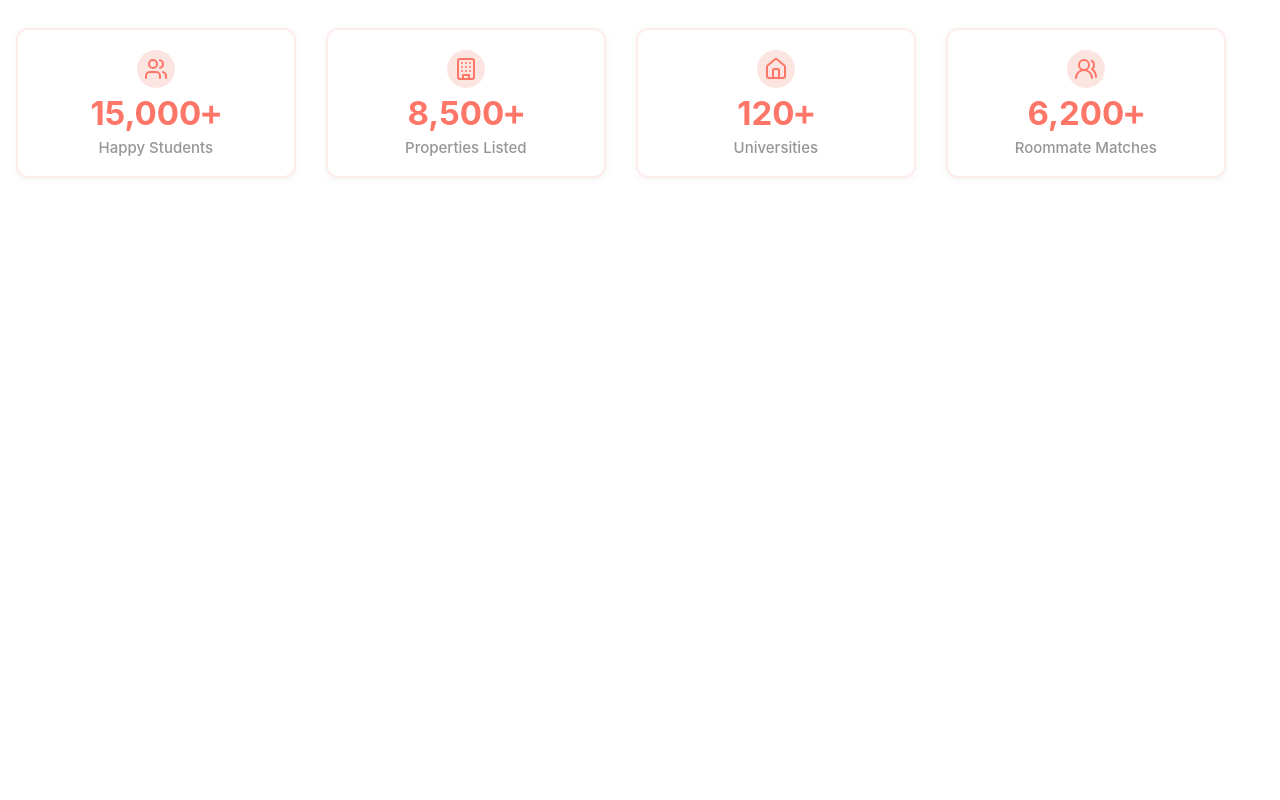
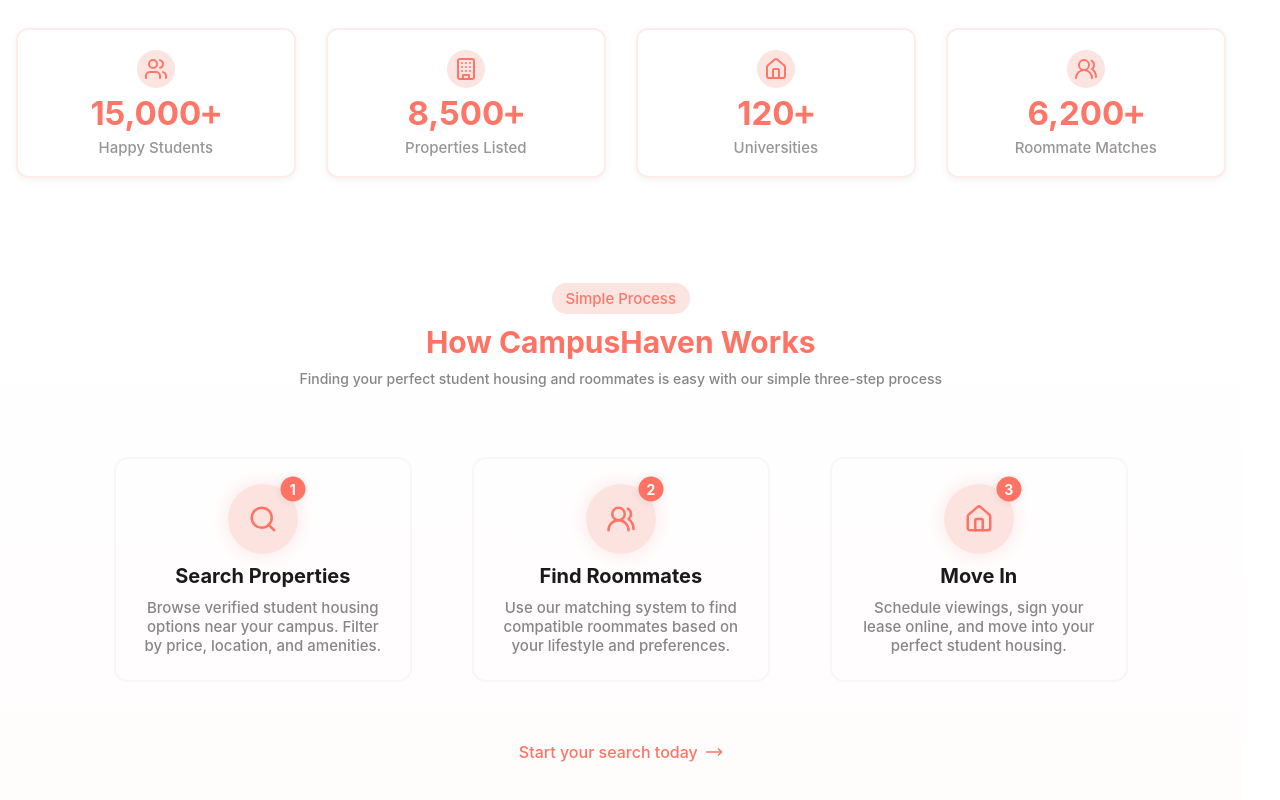
Before and after one commit to Maymasi/coloc-location-app, a React (Vite) app: page / in a window 1280 px wide. Shown: the part 725-1525 px from the top of the page. Before the commit the page ends 1008 px from the top, so only its background shows below. Built offline with nearby package versions, Linux system fonts and the light colour scheme.

Commit message:
finalize SimpleProcess

```diff
--- a/package.json
+++ b/package.json
@@ -18,6 +18,7 @@
     "react": "^19.0.0",
     "react-countup": "^6.5.3",
     "react-dom": "^19.0.0",
+    "react-intersection-observer": "^9.16.0",
     "react-slick": "^0.30.3",
     "slick-carousel": "^1.8.1"
   },
--- a/src/assets/styles/styleHome.css
+++ b/src/assets/styles/styleHome.css
@@ -297,3 +297,92 @@
     color: #979595;
     font-size: 15px;
 }
+.litleTitle{
+    color: #fd7667;
+    background-color: #facec98d;
+    font-size: 15px;
+    padding: 6px 14px;
+    border-radius: 15px;
+}
+.bigTitle{
+    color: #fe7364;
+    font-size: 30px;
+    font-weight: 700;
+}
+.shortDescrip{
+    color: #878686;
+}
+.cards{
+    display: flex;
+    justify-content: center;
+    margin-top: 60px;
+    gap: 60px;
+}
+.processCard{
+    width: 24%;
+    display: flex;
+    flex-direction: column;
+    align-items: center;
+    gap: 10px;
+    border: 2px solid #dbd7d734;
+    padding: 25px;
+    border-radius: 14px;
+    transition: all 300ms ease;
+    transform-origin: center;
+}
+.processCard:hover{
+    .iconProcessCard{
+        transform: scale(1.09) rotate(10deg);
+        transition: transform 0.3s ease-in-out;
+    }
+    transform: scale(1.05);
+}
+.iconWrapper {
+    position: relative;
+    display: inline-block;
+}
+.iconProcessCard {
+    color: #fe7364;
+    background-color: #facec98d;
+    padding: 20px;
+    border-radius: 9999px;
+    display: flex;
+    justify-content: center;
+    align-items: center;
+    position: relative;
+    box-shadow: 0 0 20px #fce4e4;
+    transition: all 300ms ease;
+    transform-origin: center;
+}
+.badgeNotif {
+    position: absolute;
+    top: 0;
+    right: 0;
+    transform: translate(30%, -30%);
+    background-color: #fe7364;
+    color: white;
+    border-radius: 9999px;
+    width: 25px;
+    height: 25px;
+    font-size: 14px;
+    font-weight: bold;
+    display: flex;
+    align-items: center;
+    justify-content: center;
+    box-shadow: 0 0 8px rgba(0, 0, 0, 0.1);
+}
+.titleProcessCard{
+    font-size: 20px;
+    font-weight: 700;
+    color: rgb(26, 26, 26);
+}
+.descripProcessCard{
+    font-size: 15px;
+    color: #878686;
+}
+.bleuCard:hover{
+    background-color: #f8fdff;
+}
+.pinkCard:hover{
+    background-color: #fef6f5;
+}
--- /dev/null
+++ b/src/components/home/SimpleProcess.jsx
@@ -0,0 +1,47 @@
+import { Search,UsersRound,House,MoveRight  } from 'lucide-react';
+
+export default function SimpleProcess(){
+    return(
+        <div style={{display:"flex",flexDirection:"column",justifyContent:"center",alignItems:"center",gap:"10px",background:"linear-gradient(to bottom,rgb(255, 255, 255),rgb(255, 252, 252))"}}>
+            <div className="litleTitle">Simple Process</div>
+            <div className="bigTitle">How CampusHaven Works</div>
+            <div className="shortDescrip">Finding your perfect student housing and roommates is easy with our simple three-step process</div>
+            <div className="cards">
+                <div className="processCard bleuCard">
+                <div className="iconWrapper">
+                    <div className="iconProcessCard">
+                        <Search size={30} />
+                    </div>
+                    <div className="badgeNotif">1</div>
+                </div>
+                    <div className='titleProcessCard'>Search Properties</div>
+                    <div className='descripProcessCard'>Browse verified student housing options near your campus. Filter by price, location, and amenities.</div>
+                </div>
+                <div className="processCard pinkCard">
+                    <div className="iconWrapper">
+                        <div className="iconProcessCard">
+                            <UsersRound size={30}/>
+                        </div>
+                        <div className="badgeNotif">2</div>
+                    </div>
+                    <div className='titleProcessCard'>Find Roommates</div>
+                    <div className='descripProcessCard'>Use our matching system to find compatible roommates based on your lifestyle and preferences.</div>
+                </div>
+                <div className="processCard bleuCard">
+                    <div className="iconWrapper">
+                        <div className="iconProcessCard">
+                            <House size={30}/>
+                        </div>
+                        <div className="badgeNotif">3</div>
+                    </div>
+                    <div className='titleProcessCard'>Move In</div>
+                    <div className='descripProcessCard'>Schedule viewings, sign your lease online, and move into your perfect student housing.</div>
+                </div>
+            </div>
+            <div style={{display:"flex",justifyContent:"center",alignItems:"center",gap:"7px",cursor: "pointer"}}>
+                <a style={{color:"#fe7364",fontSize:"16px",margin:"50px 0px"}}>Start your search today</a>
+                <MoveRight size={18} color='#fe7364'/>
+            </div>
+        </div>
+    );
+}
--- a/src/components/home/StatistiCard.jsx
+++ b/src/components/home/StatistiCard.jsx
@@ -1,15 +1,37 @@
 import { Users, Building, House, UsersRound } from 'lucide-react';
+import { useInView } from 'react-intersection-observer';
+import { useState, useEffect } from 'react';
 import CountUp from 'react-countup';
 import "../../assets/styles/styleHome.css";
 export default function StatisiCard(){
+    const { ref, inView } = useInView({
+        triggerOnce: true,
+        threshold: 0.3
+    });
+    useEffect(() => {
+        if (inView) {
+            setStartCount(true);
+        }
+    }, [inView]);
+    const [startCount, setStartCount] = useState(false);
     return(
         <div style={{margin:"60px 0px",height:'30vh',display:"flex",justifyContent:"center",alignItems:"center",gap:"30px"}}>
-            <div className='CardSta'>
+            <div ref={ref} className='CardSta'>
                 <div className="icn">
                     <Users/>
                 </div>
                 <div className="number">
-                    <CountUp end={15000} duration={2} separator="," style={{fontSize:"33px",fontWeight:"700"}}/>+
+                    {startCount && (
+                        <CountUp
+                        end={15000}
+                        duration={2}
+                        separator=","
+                        style={{ fontSize: '33px', fontWeight: '700' }}
+                        />
+                    )}
+                    {!startCount && (
+                        <div style={{ fontSize: '33px', fontWeight: '700' }}>0</div>
+                    )}+
                 </div>
                 <div className="content">Happy Students</div>
             </div>
@@ -18,7 +40,17 @@
                     <Building/>
                 </div>
                 <div className="number">
-                    <CountUp end={8500} duration={2} separator="," style={{fontSize:"33px",fontWeight:"700"}}/>+
+                    {startCount && (
+                        <CountUp
+                        end={8500}
+                        duration={2}
+                        separator=","
+                        style={{ fontSize: '33px', fontWeight: '700' }}
+                        />
+                    )}
+                    {!startCount && (
+                        <div style={{ fontSize: '33px', fontWeight: '700' }}>0</div>
+                    )}+
                 </div>
                 <div className="content">Properties Listed</div>
             </div>
@@ -27,7 +59,17 @@
                     <House/>
                 </div>
                 <div className="number">
-                    <CountUp end={120} duration={2} separator="," style={{fontSize:"33px",fontWeight:"700"}}/>+
+                    {startCount && (
+                        <CountUp
+                        end={120}
+                        duration={2}
+                        separator=","
+                        style={{ fontSize: '33px', fontWeight: '700' }}
+                        />
+                    )}
+                    {!startCount && (
+                        <div style={{ fontSize: '33px', fontWeight: '700' }}>0</div>
+                    )}+
                 </div>
                 <div className="content">Universities</div>
             </div>
@@ -36,7 +78,17 @@
                     <UsersRound/>
                 </div>
                 <div className="number">
-                    <CountUp end={6200} duration={2} separator="," style={{fontSize:"33px",fontWeight:"700"}}/>+
+                    {startCount && (
+                        <CountUp
+                        end={6200}
+                        duration={2}
+                        separator=","
+                        style={{ fontSize: '33px', fontWeight: '700' }}
+                        />
+                    )}
+                    {!startCount && (
+                        <div style={{ fontSize: '33px', fontWeight: '700' }}>0</div>
+                    )}+
                 </div>
                 <div className="content">Roommate Matches</div>
             </div>
--- a/src/pages/HomePage.jsx
+++ b/src/pages/HomePage.jsx
@@ -1,12 +1,14 @@
 import MySlider from "../components/home/MySlider";
 import Nav from "../components/home/Nav";
 import StatisiCard from "../components/home/StatistiCard";
+import SimpleProcess from "../components/home/SimpleProcess";
 export default function HomePage(){
     return(
         <>
             <Nav/>
             <MySlider/>
             <StatisiCard/>
+            <SimpleProcess/>
         </>
     );
 }
```
Also changed, not shown: 1 other file (tests, documents, lock files or other folders).
